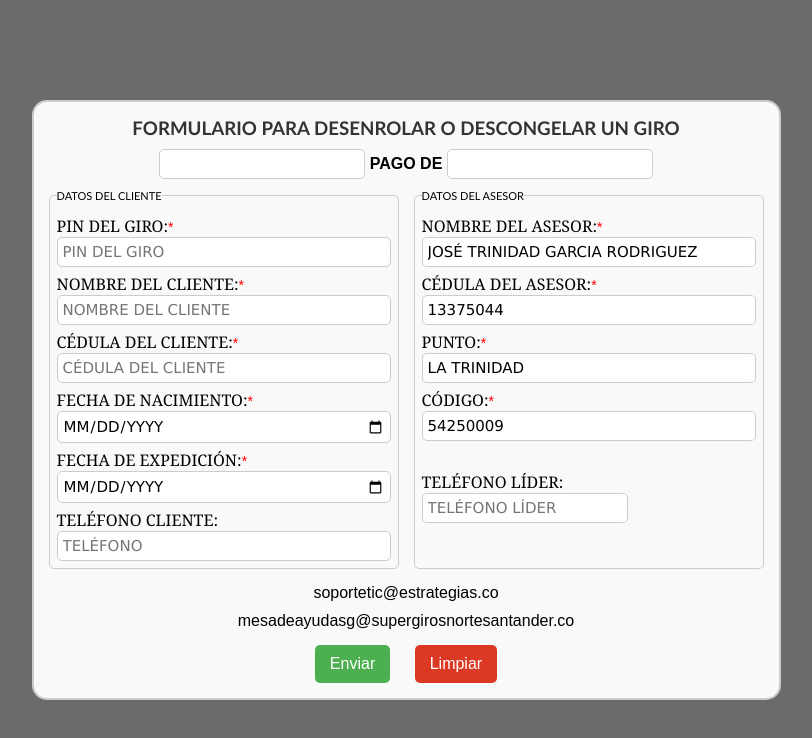
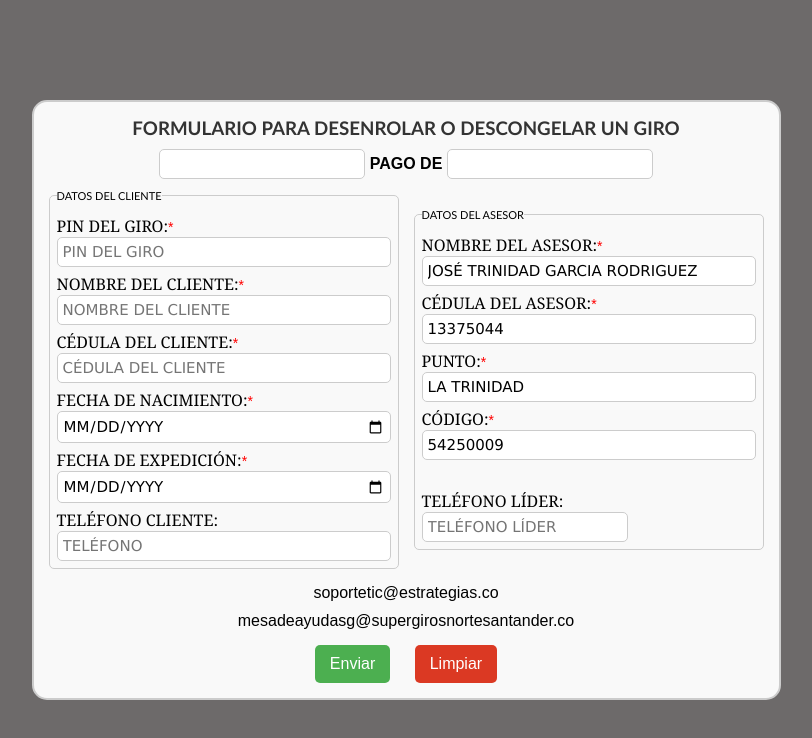
Before and after one commit to Henrycaba471/SDDSG, a plain HTML site: page src/index.html in a window 1280 px wide. Shown: the whole page, without its empty margins (234-1046 px from the left). Drawn offline with Linux system fonts and the light colour scheme.

Commit message:
Se actualizo vista

```diff
--- a/src/assets/css/style.css
+++ b/src/assets/css/style.css
@@ -60,8 +60,10 @@ form fieldset legend{
 }
 .data{
     display: flex;
-    flex-direction: row;
+    flex-wrap: wrap;
     gap: 15px;
+    justify-content: center;
+    align-items: center;
 }
 span{
     font-size: 14px;
```
